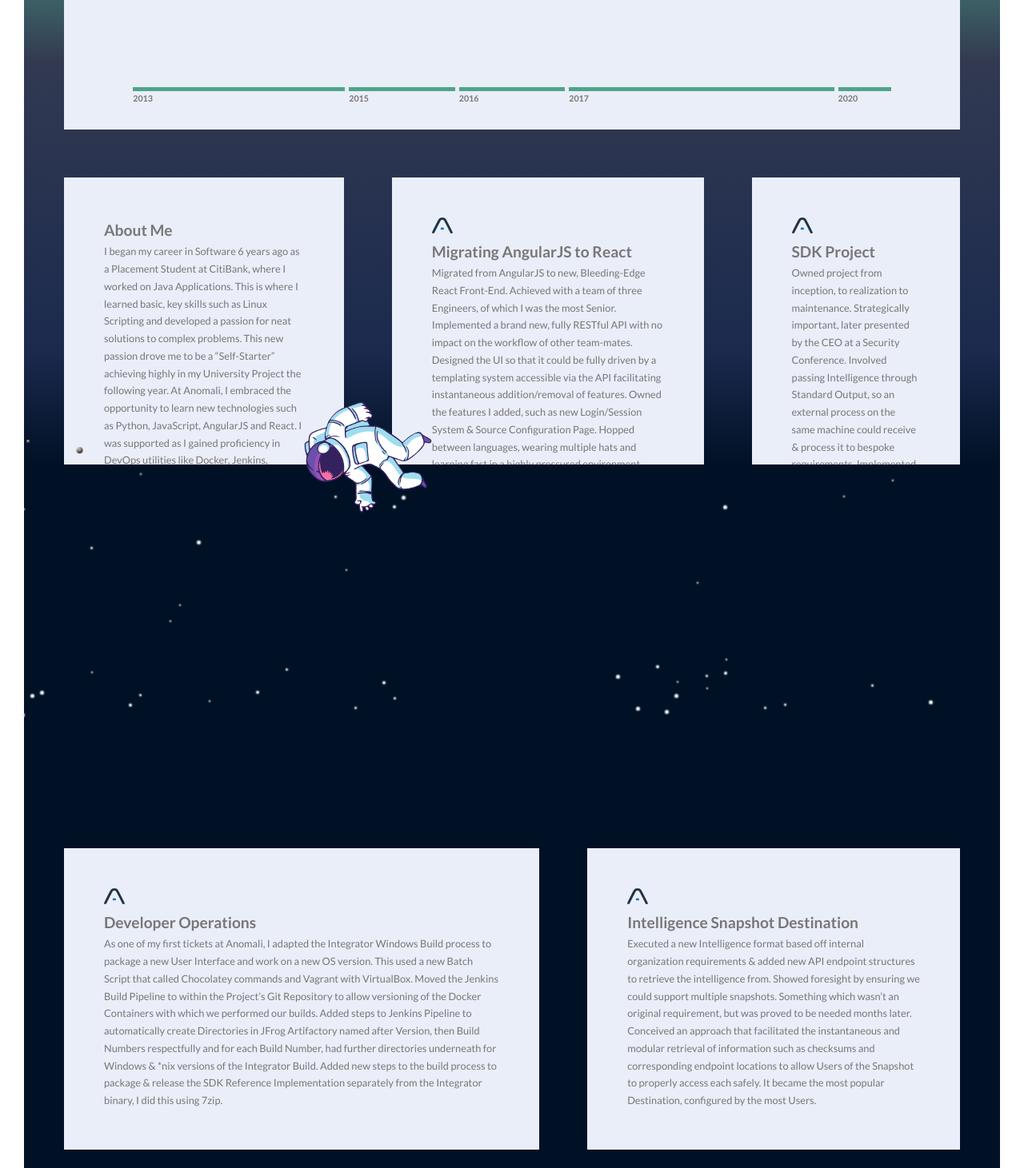
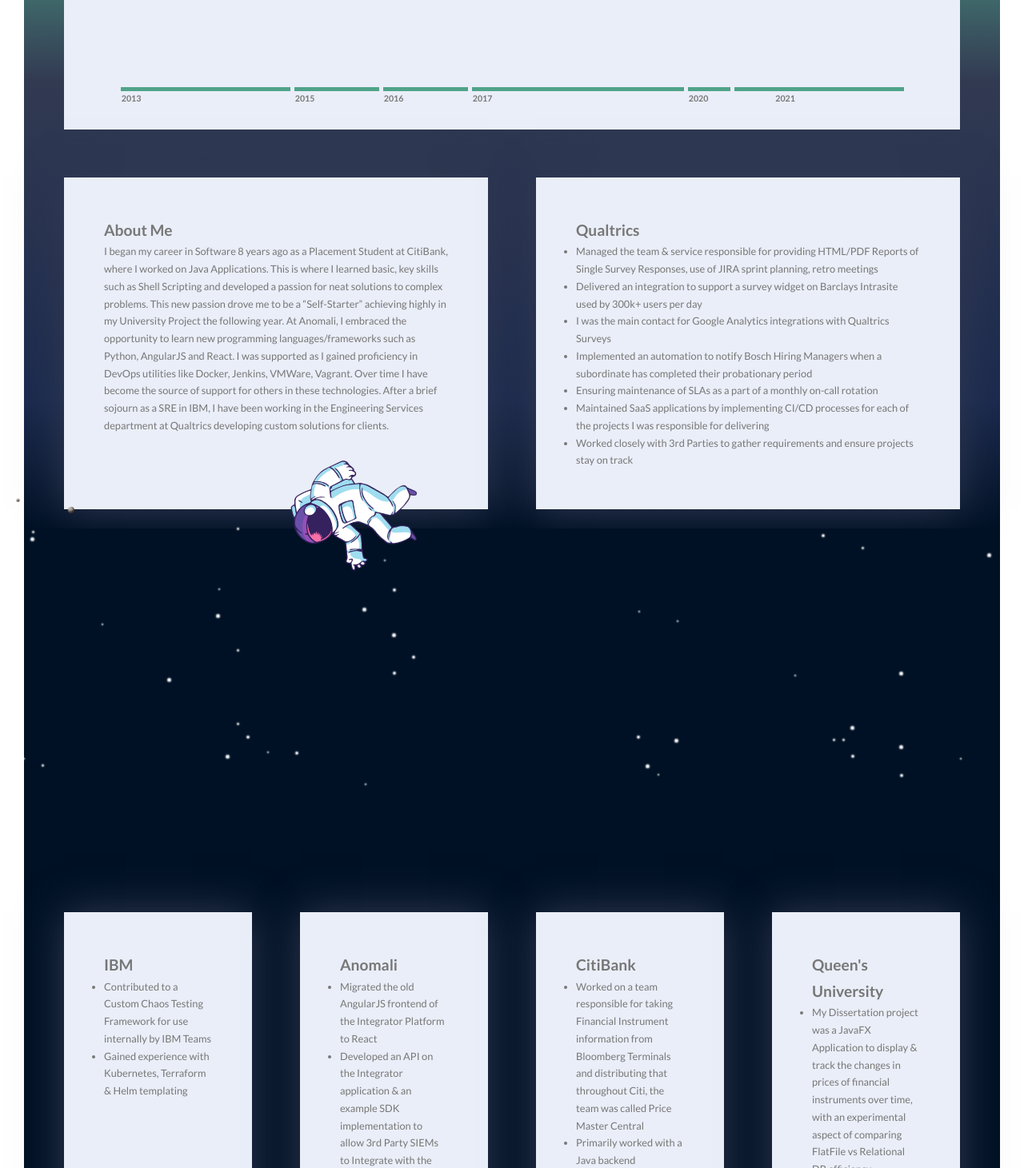
Before and after one commit to tmccaffrey914/cv-website, a React app: page / in a window 1280 px wide. Shown: the part 1209-2670 px from the top of the page at 80% size. Built offline with nearby package versions, Linux system fonts and the light colour scheme.

Commit message:
Initial update with Qualtrics info

```diff
--- a/src/App.jsx
+++ b/src/App.jsx
@@ -48,7 +48,7 @@
             <HighlightedText scrollPosition={this.state.scrollPosition}>
               Hey, thanks for visiting my portfolio website!
               I am a freelance Designer, Engineer and Problem Solver.
-              Currently, I am working for IBM Cloud as an SRE but I have experience in
+              Currently, I am working for Qualtrics as a Senior Software Engineer. I have experience in
               Front & Backend Software Engineering, Web Design and DevOps.
             </HighlightedText>
           </section>
--- a/src/Header.jsx
+++ b/src/Header.jsx
@@ -18,11 +18,6 @@
             return <FlashingStar number={index} cursorX={cursorX} cursorY={cursorY}/>
           })
         }
-        {
-          [...Array(NUMBER_OF_SPINNING_STARS)].map( (star, index) => {
-            return SpinningStar(index, scrollPosition);
-          })
-        }
         {ShootingStar(scrollPosition)}
     </header>;
 }
--- a/src/Stars.jsx
+++ b/src/Stars.jsx
@@ -57,7 +57,6 @@
 
 
 function ShootingStar(scrollPosition) {
-  console.log(`Scroll Position: ${scrollPosition}`)
   return <div class="star">
     <div class="star-shooting" style={{width: scrollPosition < 200 ? `${scrollPosition / 10}rem` : "20.0rem"}}/>
   </div>;
--- a/src/Timeline.jsx
+++ b/src/Timeline.jsx
@@ -1,5 +1,4 @@
 import React from 'react';
-import anomali from "../public/anomali.png";
 import './scss/main.scss';
 
 
@@ -21,19 +20,20 @@
             <h4>QUB</h4>
             <h5>Dissertation</h5>
             JavaFX, MySQL, Shell Scripting.
-            GPA: 65% - 2.1
           </div>
           <div class="anomali">
             <h4>Anomali Inc.</h4>
             <h5>Software Engineer II - Integrator</h5>
-            Python, AngularJS, React & SQLite3, DevOps tech like Docker & Jenkins.
-            Integrated TS Platform with SIEMs.
+            Python, AngularJS, React & SQLite3, Docker & Jenkins.
           </div>
           <div class="ibm">
             <h4>IBM Cloud</h4>
             <h5>SRE</h5>
-            Full Stack,
-            DevOps
+          </div>
+          <div className="qualtrics">
+            <h4>Qualtrics</h4>
+            <h5>Senior Software Engineer - Engineering Services</h5>
+            Kotlin, Python, NodeJS, AWS, Angular, MongoDB, DynamoDB.
           </div>
         </div>
         <div class="items">
@@ -42,6 +42,7 @@
           <div class="y2016"><h5>2016</h5></div>
           <div class="y2017"><h5>2017</h5></div>
           <div class="y2020"><h5>2020</h5></div>
+          <div class="y2021"><h5>2021</h5></div>
         </div>
       </div>
 }
@@ -52,17 +53,20 @@
     {TextCard(
       "About Me",
       null,
-      "I began my career in Software 6 years ago as a Placement Student at CitiBank, where I worked on Java Applications. This is where I learned basic, key skills such as Linux Scripting and developed a passion for neat solutions to complex problems. This new passion drove me to be a “Self-Starter” achieving highly in my University Project the following year. At Anomali, I embraced the opportunity to learn new technologies such as Python, JavaScript, AngularJS and React. I was supported as I gained proficiency in DevOps utilities like Docker, Jenkins, VSphere, AWS, Vagrant. Over time I have become the source of support for others in these technologies."
+      "I began my career in Software 8 years ago as a Placement Student at CitiBank, where I worked on Java Applications. This is where I learned basic, key skills such as Shell Scripting and developed a passion for neat solutions to complex problems. This new passion drove me to be a “Self-Starter” achieving highly in my University Project the following year. At Anomali, I embraced the opportunity to learn new programming languages/frameworks such as Python, AngularJS and React. I was supported as I gained proficiency in DevOps utilities like Docker, Jenkins, VMWare, Vagrant. Over time I have become the source of support for others in these technologies. After a brief sojourn as a SRE in IBM, I have been working in the Engineering Services department at Qualtrics developing custom solutions for clients."
     )}
-    {TextCard(
-      "Migrating AngularJS to React",
-      anomali,
-      "Migrated from AngularJS to new, Bleeding-Edge React Front-End. Achieved with a team of three Engineers, of which I was the most Senior. Implemented a brand new, fully RESTful API with no impact on the workflow of other team-mates. Designed the UI so that it could be fully driven by a templating system accessible via the API facilitating instantaneous addition/removal of features. Owned the features I added, such as new Login/Session System & Source Configuration Page. Hopped between languages, wearing multiple hats and learning fast in a highly pressured environment. Always available to colleagues seeking information, guidance or support on my areas of code. Added build steps to package the new UI on both Windows and Linux Systems."
-    )}
-    {TextCard(
-      "SDK Project",
-      anomali,
-      "Owned project from inception, to realization to maintenance. Strategically important, later presented by the CEO at a Security Conference. Involved passing Intelligence through Standard Output, so an external process on the same machine could receive & process it to bespoke requirements. Implemented in a clean, flexible way - which allowed my teammate to easily expand on existing features in the second version."
+    {BulletTextCard(
+      "Qualtrics",
+      null,
+      [
+        "Managed the team & service responsible for providing HTML/PDF Reports of Single Survey Responses, use of JIRA sprint planning, retro meetings",
+        "Delivered an integration to support a survey widget on Barclays Intrasite used by 300k+ users per day",
+        "I was the main contact for Google Analytics integrations with Qualtrics Surveys",
+        "Implemented an automation to notify Bosch Hiring Managers when a subordinate has completed their probationary period",
+        "Ensuring maintenance of SLAs as a part of a monthly on-call rotation",
+        "Maintained SaaS applications by implementing CI/CD processes for each of the projects I was responsible for delivering",
+        "Worked closely with 3rd Parties to gather requirements and ensure projects stay on track"
+      ]
     )}
   </div>
 }
@@ -70,15 +74,40 @@
 
 function MoreProjects() {
   return <div class="text-card-row">
-    {TextCard(
-      "Developer Operations",
-      anomali,
-      "As one of my first tickets at Anomali, I adapted the Integrator Windows Build process to package a new User Interface and work on a new OS version. This used a new Batch Script that called Chocolatey commands and Vagrant with VirtualBox. Moved the Jenkins Build Pipeline to within the Project’s Git Repository to allow versioning of the Docker Containers with which we performed our builds. Added steps to Jenkins Pipeline to automatically create Directories in JFrog Artifactory named after Version, then Build Numbers respectfully and for each Build Number, had further directories underneath for Windows & *nix versions of the Integrator Build. Added new steps to the build process to package & release the SDK Reference Implementation separately from the Integrator binary, I did this using 7zip."
+    {BulletTextCard(
+      "IBM",
+      null,
+      [
+        "Contributed to a Custom Chaos Testing Framework for use internally by IBM Teams",
+        "Gained experience with Kubernetes, Terraform & Helm templating"]
     )}
-    {TextCard(
-      "Intelligence Snapshot Destination",
-      anomali,
-      "Executed a new Intelligence format based off internal organization requirements & added new API endpoint structures to retrieve the intelligence from. Showed foresight by ensuring we could support multiple snapshots. Something which wasn’t an original requirement, but was proved to be needed months later. Conceived an approach that facilitated the instantaneous and modular retrieval of information such as checksums and corresponding endpoint locations to allow Users of the Snapshot to properly access each safely. It became the most popular Destination, configured by the most Users."
+    {BulletTextCard(
+      "Anomali",
+      null,
+      [
+        "Migrated the old AngularJS frontend of the Integrator Platform to React",
+        "Developed an API on the Integrator application & an example SDK implementation to allow 3rd Party SIEMs to Integrate with the Anomali SaaS platform called ThreatStream",
+        "Created a build process to package & distribute a Windows version of the Integrator application, using Chocolatey package manager and Vagrant Images with VirtualBox VMs",
+      ]
+    )}
+    {BulletTextCard(
+      "CitiBank",
+      null,
+      [
+        "Worked on a team responsible for taking Financial Instrument information from Bloomberg Terminals and distributing that throughout Citi, the team was called Price Master Central",
+        "Primarily worked with a Java backend interacting with SQL Server, oversaw a migration from JRE7 to JRE8",
+        "Learned Shell Scripting and basics of Software Engineering, Scrum methodology, JIRA etc"
+      ]
+    )}
+    {BulletTextCard(
+      "Queen's University",
+      null,
+      [
+        "My Dissertation project was a JavaFX Application to display & track the changes in prices of financial instruments over time, with an experimental aspect of comparing FlatFile vs Relational DB efficiency.",
+        "Learned about various approaches to maintain thread safety in concurrent Java applications",
+        "Created experimental AI Language processing applications using Prolog",
+        "Used Haskell to prove predicate logic in Formal Methods",
+      ]
     )}
   </div>
 }
@@ -105,5 +134,27 @@
   }
 }
 
+function BulletTextCard(heading, icon, paragraphs) {
+  if(icon) {
+    return <div class="text-card">
+      <span class="icon-wrap">
+        <img class="icon-wrap-icon" src={icon} alt="text-card-icon"/>
+      </span>
+      <h2>{heading}</h2>
+      <ul>
+        {paragraphs.map((paragraph) => {return <li>{paragraph}</li>})}
+      </ul>
+    </div>
+  } else {
+    return <div class="text-card">
+      <h2>{heading}</h2>
+      <ul>
+        {paragraphs.map((paragraph) => {return <li>{paragraph}</li>})}
+      </ul>
+    </div>
+  }
+}
+
+
 
 export {AboutInfoAndProjects, MoreProjects, Timeline};
--- a/src/scss/components/_textcard.scss
+++ b/src/scss/components/_textcard.scss
@@ -7,6 +7,9 @@
     padding: 5rem;
     background-color: $white;
     margin: 3rem;
+    width: 50%;
+
+    box-shadow: 0 0 5rem $color-primary-light;
 
     &:first-child {
       margin-left: 0rem;
--- a/src/scss/components/_timeline.scss
+++ b/src/scss/components/_timeline.scss
@@ -16,7 +16,7 @@
       color: $main-body-color-transparent;
       margin-left: 0rem;
       margin-right: .25rem;
-      width: calc(calc(100% / 8) * 2);
+      width: calc(calc(100% / 10) * 2);
       min-height: 100%;
 
       transition-property: color;
@@ -33,7 +33,7 @@
       color: $main-body-color-transparent;
       margin-left: .25rem;
       margin-right: .25rem;
-      width: calc(calc(100% / 8) * 1);
+      width: calc(calc(100% / 10) * 1);
       min-height: 100%;
 
       transition-property: color;
@@ -50,7 +50,7 @@
       color: $main-body-color-transparent;
       margin-left: .25rem;
       margin-right: .25rem;
-      width: calc(calc(100% / 8) * 1);
+      width: calc(calc(100% / 10) * 1);
       min-height: 100%;
 
       transition-property: color;
@@ -67,7 +67,7 @@
       color: $main-body-color-transparent;
       margin-left: .25rem;
       margin-right: .25rem;
-      width: calc(calc(100% / 8) * 2.5);
+      width: calc(calc(100% / 10) * 2.5);
       min-height: 100%;
 
       transition-property: color;
@@ -83,8 +83,25 @@
       border-bottom: .5rem solid $color-alternate;
       color: $main-body-color-transparent;
       margin-left: .25rem;
+      margin-right: .25rem;
+      width: calc(calc(100% / 10) * 0.5);
+      min-height: 100%;
+
+      transition-property: color;
+      transition-duration: .5s;
+      transition-delay: .1s;
+
+      &:hover {
+        color: $main-body-color;
+      }
+    }
+
+    .qualtrics {
+      border-bottom: .5rem solid $color-alternate;
+      color: $main-body-color-transparent;
+      margin-left: .25rem;
       margin-right: 0rem;
-      width: calc(calc(100% / 8) * 0.5);
+      width: calc(calc(100% / 10) * 2);
       min-height: 100%;
 
       transition-property: color;
@@ -99,35 +116,42 @@
     .y2013 {
       margin-left: 0rem;
       margin-right: .25rem;
-      width: calc(calc(100% / 8) * 2);
+      width: calc(calc(100% / 10) * 2);
       min-height: 100%;
     }
 
     .y2015 {
       margin-left: .25rem;
       margin-right: .25rem;
-      width: calc(calc(100% / 8) * 1);
+      width: calc(calc(100% / 10) * 1);
       min-height: 100%;
     }
 
     .y2016 {
       margin-left: .25rem;
       margin-right: .25rem;
-      width: calc(calc(100% / 8) * 1);
+      width: calc(calc(100% / 10) * 1);
       min-height: 100%;
     }
 
     .y2017 {
       margin-left: .25rem;
       margin-right: .25rem;
-      width: calc(calc(100% / 8) * 2.5);
+      width: calc(calc(100% / 10) * 2.5);
       min-height: 100%;
     }
 
     .y2020 {
       margin-left: .25rem;
       margin-right: 0rem;
-      width: calc(calc(100% / 8) * 0.5);
+      width: calc(calc(100% / 10) * 1);
+      min-height: 100%;
+    }
+
+    .y2021 {
+      margin-left: .25rem;
+      margin-right: 0rem;
+      width: calc(calc(100% / 10) * 1.5);
       min-height: 100%;
     }
   }
--- a/src/scss/pages/_home.scss
+++ b/src/scss/pages/_home.scss
@@ -1,11 +1,11 @@
 .timeline-section {
   padding: 5rem;
-  height: 90vh;
+  height: 100vh;
   background-image: linear-gradient(to bottom, $color-alternate 0%, $color-primary-light 30%, $color-primary 80%, $color-primary-dark 100%);
 }
 
 .projects-panel {
   padding: 5rem;
-  height: 60vh;
+  height: 80vh;
   background-color: $color-primary-dark;
 }
```
